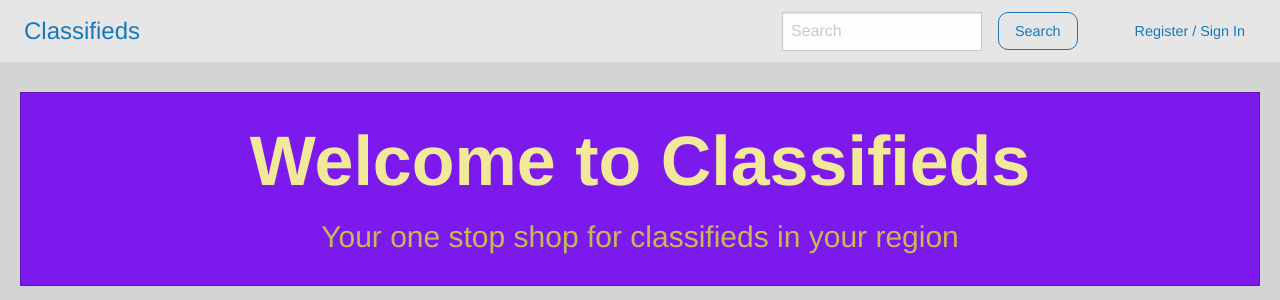
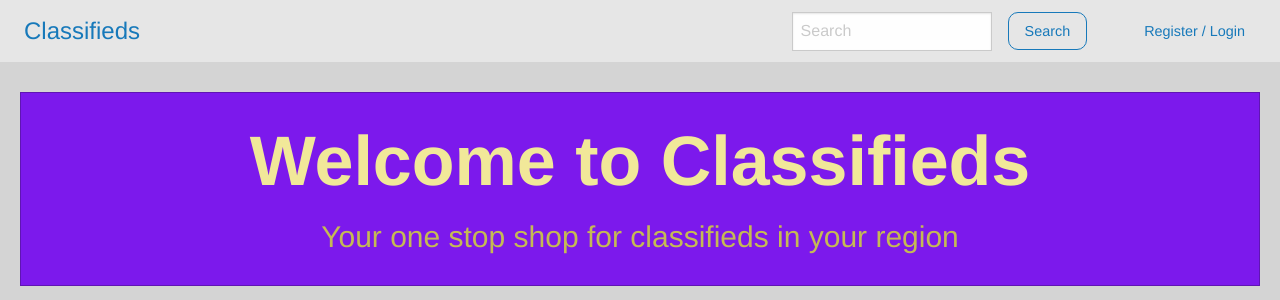
Before and after one commit to ShivamDh/Python-Projects, a Flask app: page / in a window 1280 px wide. Shown: the top 300 px of the page. Run offline with Flask 2, Linux system fonts and the light colour scheme; some libraries are stand-ins or nearby versions.

Commit message:
Rename signin page to login page

```diff
--- a/classified_advertiser/app.py
+++ b/classified_advertiser/app.py
@@ -21,9 +21,9 @@ def listings():
 def listing(id):
 	return render_template('listing.html', id = id)
 
-@app.route('/signin')
-def signin():
-	return render_template('signin.html')
+@app.route('/login', methods=['GET', 'POST'])
+def login():
+	return render_template('login.html')
 
 class RegisterForm(Form):
 	name = StringField('Name', [validators.Length(min=1, max=100)])
@@ -70,9 +70,9 @@ def register():
 		cursor.close()
 		cnx.close()
 
-		flash('The user has been registered, start making your listings now!', 'success')
+		flash('The user has been registered, login and start making your listings now!', 'success')
 
-		return redirect(url_for('index'))
+		return redirect(url_for('login'))
 	return render_template('register.html', form=form)
 
 
--- a/classified_advertiser/templates/layout.html
+++ b/classified_advertiser/templates/layout.html
@@ -32,9 +32,9 @@
 						</button>
 					</li>
 					<li>
-						<a class="signin-link" href="/signin">
+						<a class="signin-link" href="/login">
 							<button type="button" class="button clear sign-in-button">
-								Register / Sign In
+								Register / Login
 							</button>
 						</a>
 					</li>
--- a/classified_advertiser/templates/register.html
+++ b/classified_advertiser/templates/register.html
@@ -47,6 +47,5 @@
 			</div>
 		</div>
 	</form>
-</form>
 
 {% endblock %}
--- a/classified_advertiser/templates/signin.html
+++ /dev/null
@@ -1,5 +0,0 @@
-{% extends 'layout.html' %}
-
-{% block body %}
-	SIGN-IN or REGISTER
-{% endblock %}
```
Also changed, not shown: classified_advertiser/templates/login.html (added, +12 -0 lines).
